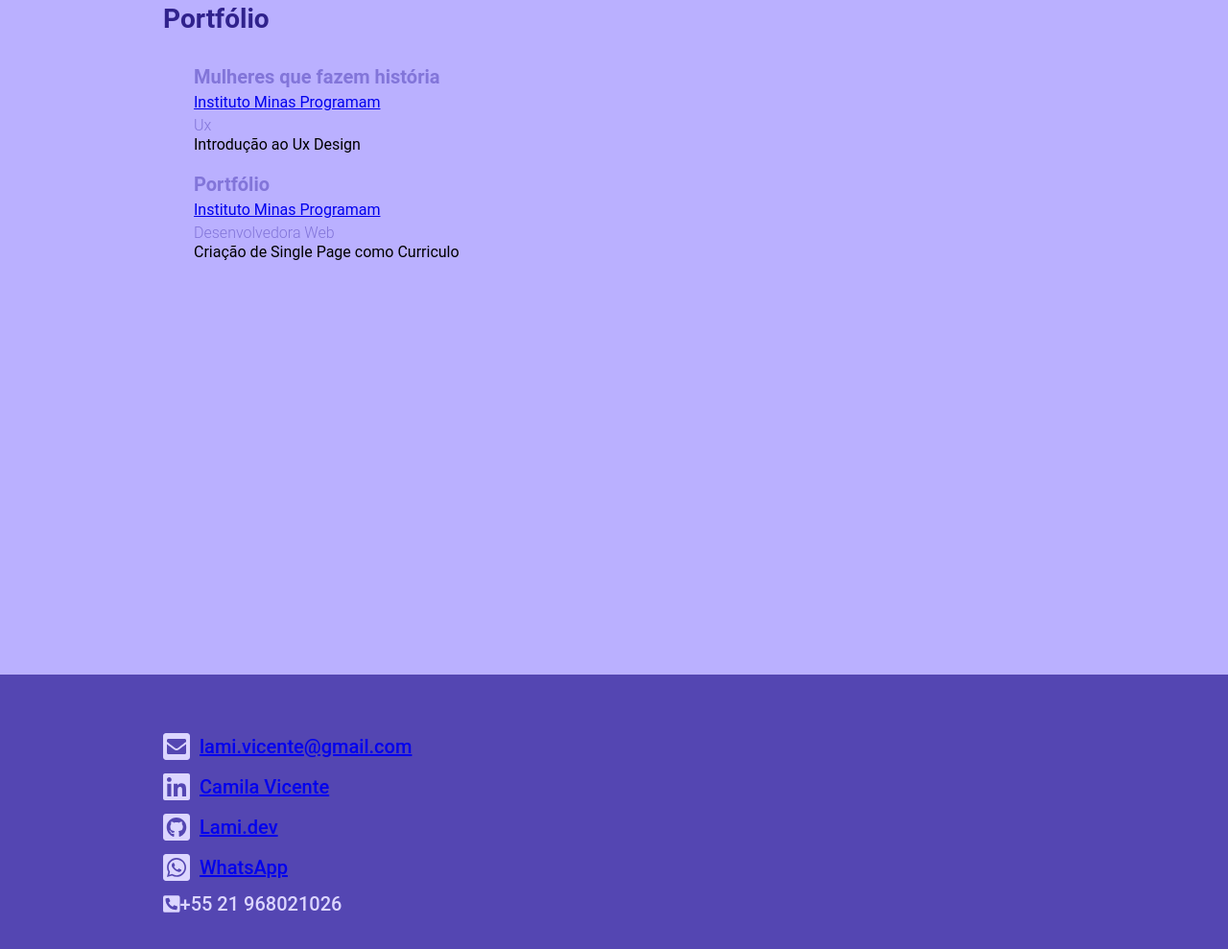
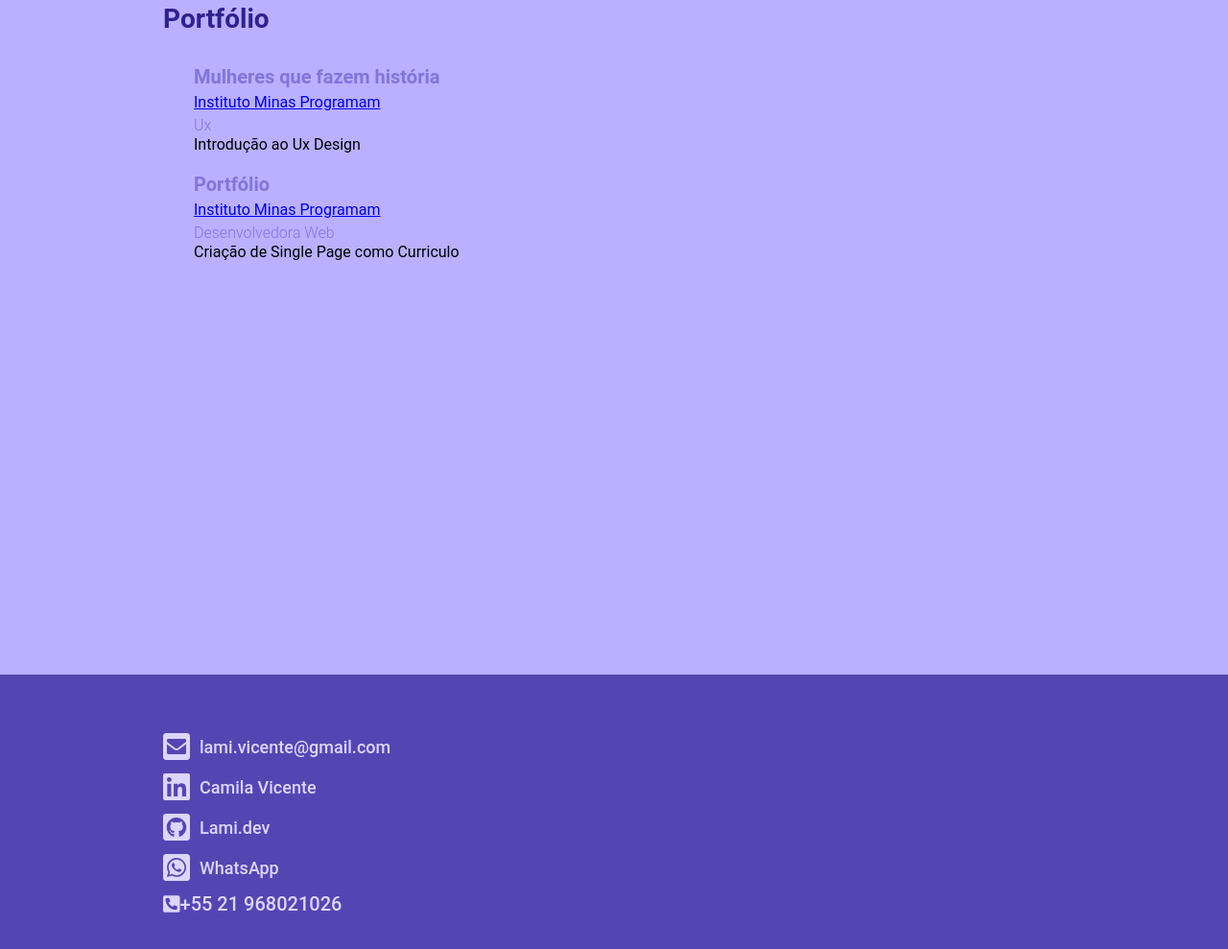
Before and after one commit to CamilaVicente/netlify-portfolio, a plain HTML site: page index.html in a window 1280 px wide. Shown: the part 1692-2681 px from the top of the page at 96% size. Drawn offline with Linux system fonts and the light colour scheme.

Commit message:
Alterações no Footer

```diff
--- a/index.css
+++ b/index.css
@@ -143,6 +143,7 @@ img{
     font-size: 20px;
     color:#8275D9 ;
     font-weight: 600;
+
 }
 .footer {
     background-color: #5446B2;
@@ -159,6 +160,11 @@ img{
     display: flex;
     align-items: center;
 
+}
+.lista-footer li>a{
+    color: #DCD6FF;
+    font-size: 18px;
+    text-decoration: inherit;/*tira a linha*/
 }
 .estilo-icon {
     font-size: 32px;
--- a/index.html
+++ b/index.html
@@ -123,23 +123,23 @@
             <ul id="contato" class="lista-footer">
                 <li>
                      <i class="fas fa-envelope-square estilo-icon"></i>
-                     <a href = "mailto:lami.vicente@gmail.com" target="_blank">lami.vicente@gmail.com</a>
+                     <a class="link-footer" href = "mailto:lami.vicente@gmail.com" target="_blank">lami.vicente@gmail.com</a>
                 </li>
                 <li>
                     <i class="fab fa-linkedin estilo-icon"></i>
-                    <a href = "https://www.linkedin.com/in/lamivicente/" target="_blank">Camila Vicente</a>
+                    <a class="link-footer" href = "https://www.linkedin.com/in/lamivicente/" target="_blank">Camila Vicente</a>
                 </li>
                 <li>
                     <i class="fab fa-github-square estilo-icon" ></i>
-                    <a href = "https://github.com/CamilaVicente" target="_blank">Lami.dev</a>
+                    <a class="link-footer" href = "https://github.com/CamilaVicente" target="_blank">Lami.dev</a>
                 </li>
                 <li>
                     <i class="fab fa-whatsapp-square estilo-icon"></i>
-                    <a href = "https://web.whatsapp.com/" target="_blank">WhatsApp</a>
+                    <a class="link-footer" href = "https://web.whatsapp.com/" target="_blank">WhatsApp</a>
                 </li>
                 <li>
-                    <i class="fas fa-phone-square-alt"></i>
-                <p>+55 21 968021026</p>
+                    <i  class="fas fa-phone-square-alt"></i>
+                    <p>+55 21 968021026</p>
 
                 </li>
             </ul>
```
